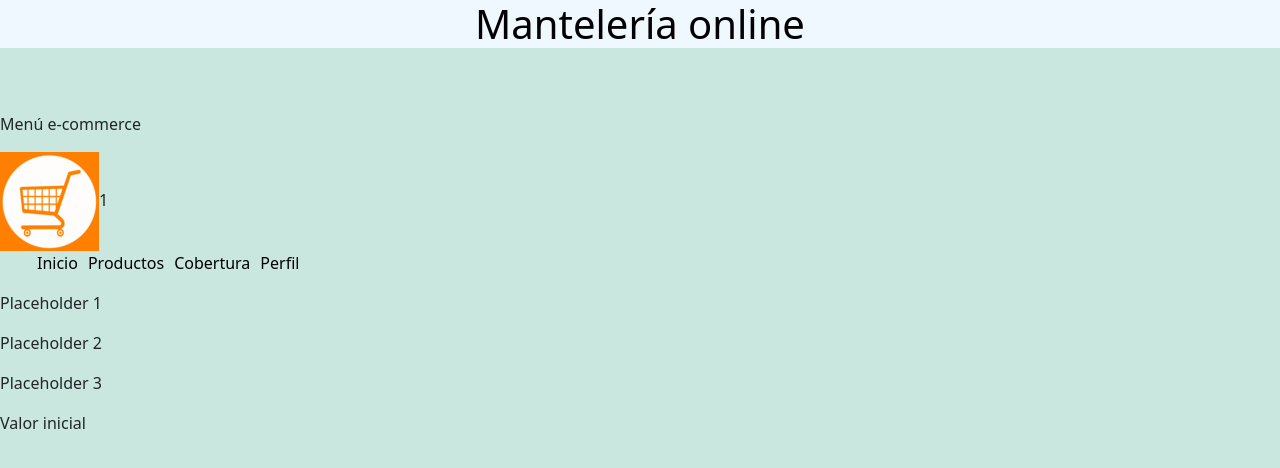
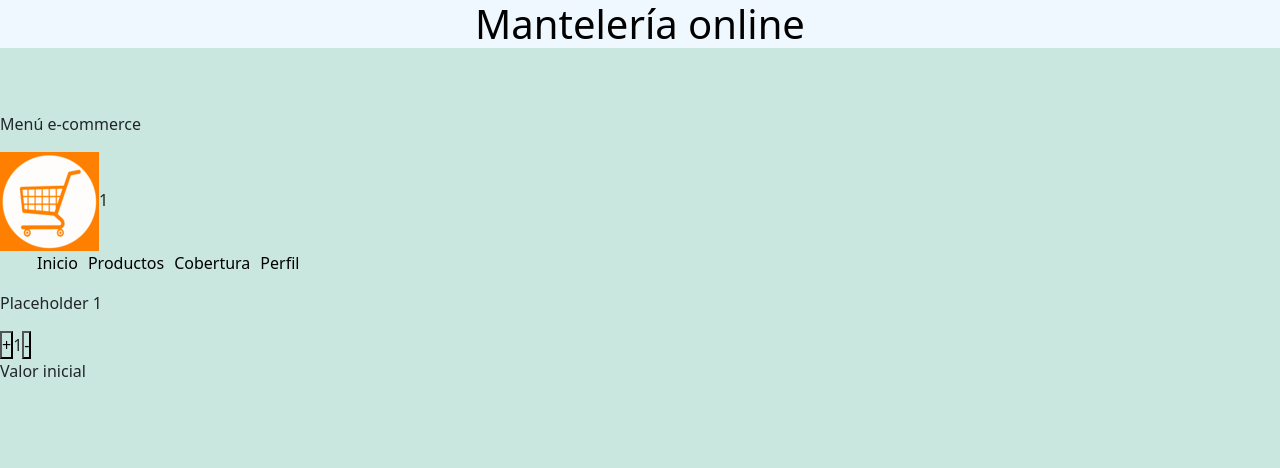
Before and after one commit to Franco-F/desafiosNodeJS, a React (Create React App) app: page / in a window 1280 px wide. Shown: the top 468 px of the page. Built offline with nearby package versions, Linux system fonts and the light colour scheme.

Commit message:
Agrego ItemCount

```diff
--- a/src/App.js
+++ b/src/App.js
@@ -11,9 +11,9 @@ function App() {
       <p className="textoPrueba">Menú e-commerce</p>
       <Navbar />
       <ItemListContainer num = {"1"}/>
-      <ItemListContainer num = {"2"}/>
-      <ItemListContainer num = {"3"}/>
+
       {text}
+
     </div>
   );
 }
--- /dev/null
+++ b/src/components/ItemCount/ItemCount.js
@@ -0,0 +1,25 @@
+import React from "react";
+
+export default function ItemCount({stock}){
+    const [count, setCount] = React.useState(1);
+    const handleCount = () => {
+        if (count > 1){
+            setCount (count - 1)
+        }
+    };
+
+    return(
+        <div>
+            <button value="+" onClick={() => {
+                if (count < stock){
+                    setCount (count + 1)
+                }
+            }}>
+                +
+                </button>
+
+            {count}
+            <button value="-" onClick={handleCount}>-</button>
+        </div>
+    )
+}
--- a/src/components/ItemListContainer/ItemListContainer.js
+++ b/src/components/ItemListContainer/ItemListContainer.js
@@ -1,9 +1,11 @@
 import React from "react";
+import ItemCount from "../ItemCount/ItemCount";
 
 export default function ItemListContainer(props){
     return(
         <div>
             <p>Placeholder {props.num}</p>
+            <ItemCount  stock="5"/>
         </div>
     )
 }
```
